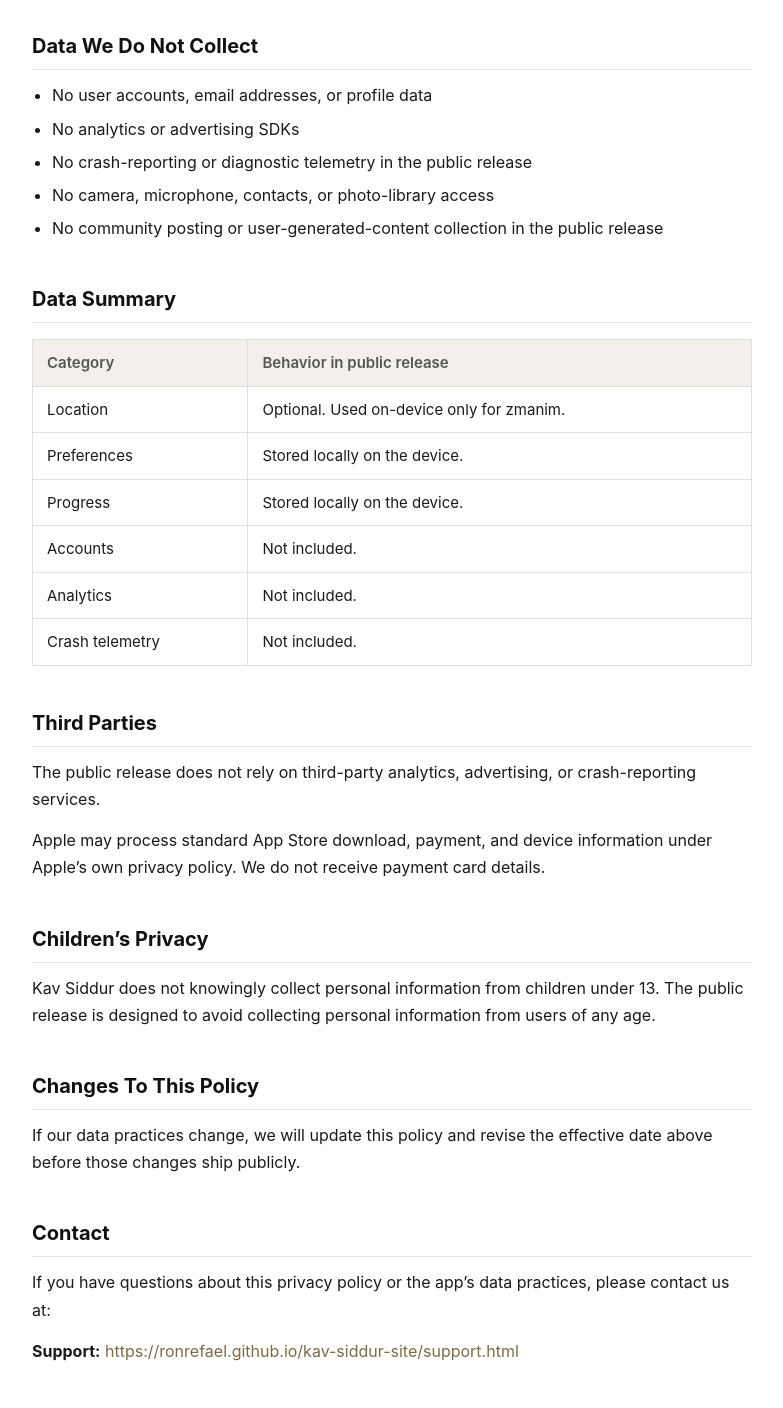
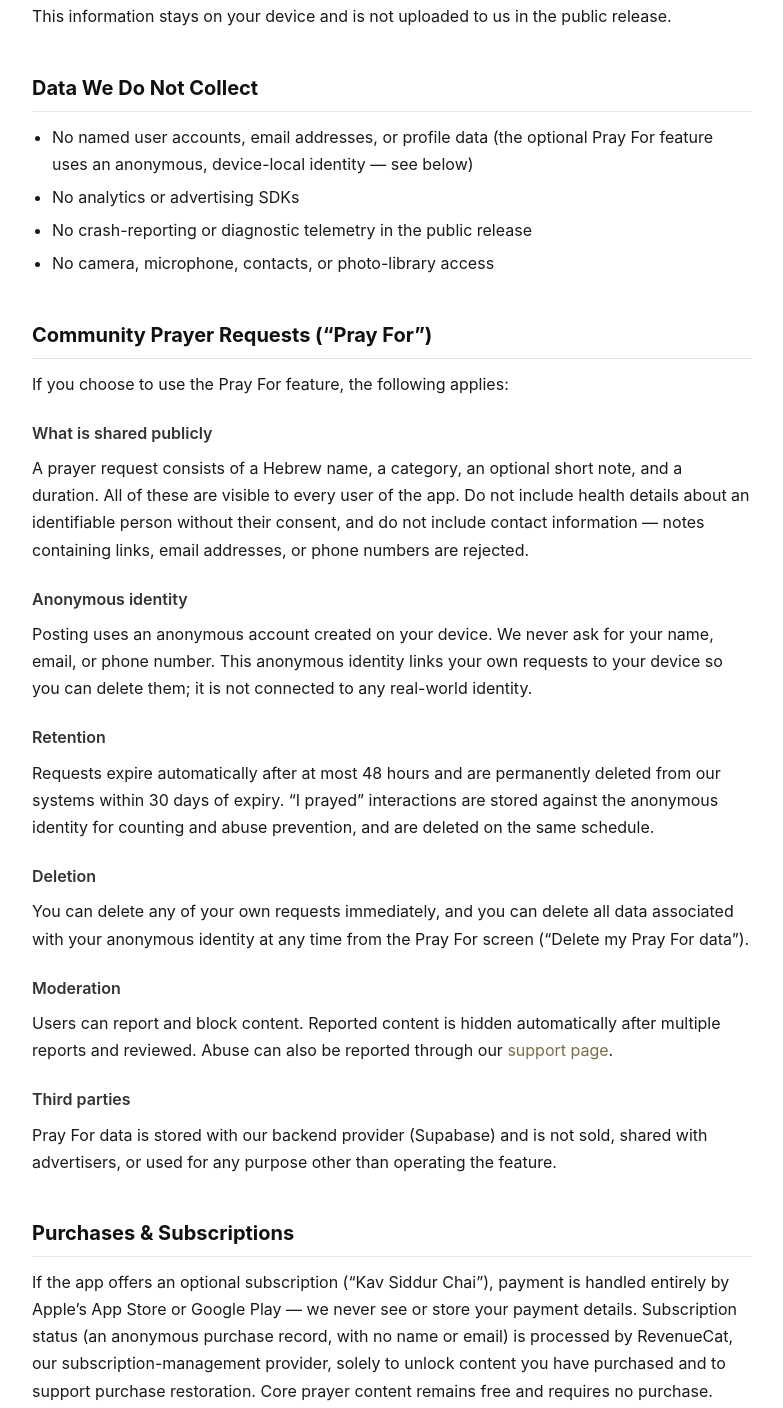
Before and after one commit to ronrefael/kav-siddur-site, a plain HTML site: page privacy.html in a window 1280 px wide. Shown: the part 825-2233 px from the top of the page, without its empty margins (248-1031 px from the left). Drawn offline with Linux system fonts and the light colour scheme.

Commit message:
privacy: merge Pray For community-posting disclosure + purchases/RevenueCat section
Removes the no-UGC claim; adds Pray For section (public visibility, anonymous
identity, 48h/30d retention, deletion, moderation, Supabase), a Purchases &
Subscriptions section for Kav Siddur Chai (Apple/Google payment, RevenueCat
subscription status), and updated data-summary rows.

Co-Authored-By: Claude Fable 5 <noreply@anthropic.com>

```diff
--- a/privacy.html
+++ b/privacy.html
@@ -94,6 +94,7 @@
 <body>
 <div class="container">
   <h1>Privacy Policy — Kav Siddur</h1>
+  <p><em>Last updated: July 2, 2026</em></p>
 
   <div class="meta">
     <strong>Effective date:</strong> 2026-04-14 &nbsp;|&nbsp;
@@ -124,12 +125,37 @@
   <h2>Data We Do Not Collect</h2>
 
   <ul>
-    <li>No user accounts, email addresses, or profile data</li>
+    <li>No named user accounts, email addresses, or profile data (the optional Pray For feature uses an anonymous, device-local identity — see below)</li>
     <li>No analytics or advertising SDKs</li>
     <li>No crash-reporting or diagnostic telemetry in the public release</li>
     <li>No camera, microphone, contacts, or photo-library access</li>
-    <li>No community posting or user-generated-content collection in the public release</li>
   </ul>
+
+  <h2>Community Prayer Requests (&ldquo;Pray For&rdquo;)</h2>
+
+  <p>If you choose to use the Pray For feature, the following applies:</p>
+
+  <h3>What is shared publicly</h3>
+  <p>A prayer request consists of a Hebrew name, a category, an optional short note, and a duration. All of these are visible to every user of the app. Do not include health details about an identifiable person without their consent, and do not include contact information &mdash; notes containing links, email addresses, or phone numbers are rejected.</p>
+
+  <h3>Anonymous identity</h3>
+  <p>Posting uses an anonymous account created on your device. We never ask for your name, email, or phone number. This anonymous identity links your own requests to your device so you can delete them; it is not connected to any real-world identity.</p>
+
+  <h3>Retention</h3>
+  <p>Requests expire automatically after at most 48 hours and are permanently deleted from our systems within 30 days of expiry. &ldquo;I prayed&rdquo; interactions are stored against the anonymous identity for counting and abuse prevention, and are deleted on the same schedule.</p>
+
+  <h3>Deletion</h3>
+  <p>You can delete any of your own requests immediately, and you can delete all data associated with your anonymous identity at any time from the Pray For screen (&ldquo;Delete my Pray For data&rdquo;).</p>
+
+  <h3>Moderation</h3>
+  <p>Users can report and block content. Reported content is hidden automatically after multiple reports and reviewed. Abuse can also be reported through our <a href="support.html">support page</a>.</p>
+
+  <h3>Third parties</h3>
+  <p>Pray For data is stored with our backend provider (Supabase) and is not sold, shared with advertisers, or used for any purpose other than operating the feature.</p>
+
+  <h2>Purchases &amp; Subscriptions</h2>
+
+  <p>If the app offers an optional subscription (&ldquo;Kav Siddur Chai&rdquo;), payment is handled entirely by Apple&rsquo;s App Store or Google Play &mdash; we never see or store your payment details. Subscription status (an anonymous purchase record, with no name or email) is processed by RevenueCat, our subscription-management provider, solely to unlock content you have purchased and to support purchase restoration. Core prayer content remains free and requires no purchase.</p>
 
   <h2>Data Summary</h2>
 
@@ -138,14 +164,16 @@
     <tr><td>Location</td><td>Optional. Used on-device only for zmanim.</td></tr>
     <tr><td>Preferences</td><td>Stored locally on the device.</td></tr>
     <tr><td>Progress</td><td>Stored locally on the device.</td></tr>
-    <tr><td>Accounts</td><td>Not included.</td></tr>
+    <tr><td>Accounts</td><td>None; Pray For uses an anonymous device-local identity (optional).</td></tr>
+    <tr><td>Prayer requests (Pray For)</td><td>Optional. Publicly visible in the app; auto-expire &le; 48h; purged &le; 30 days.</td></tr>
+    <tr><td>Purchases</td><td>Handled by Apple/Google; anonymous subscription status via RevenueCat.</td></tr>
     <tr><td>Analytics</td><td>Not included.</td></tr>
     <tr><td>Crash telemetry</td><td>Not included.</td></tr>
   </table>
 
   <h2>Third Parties</h2>
 
-  <p>The public release does not rely on third-party analytics, advertising, or crash-reporting services.</p>
+  <p>The public release does not rely on third-party analytics or advertising services. The optional Pray For feature stores its data with Supabase; optional subscriptions are managed through RevenueCat (see above).</p>
   <p>Apple may process standard App Store download, payment, and device information under Apple&rsquo;s own privacy policy. We do not receive payment card details.</p>
 
   <h2>Children&rsquo;s Privacy</h2>
```
